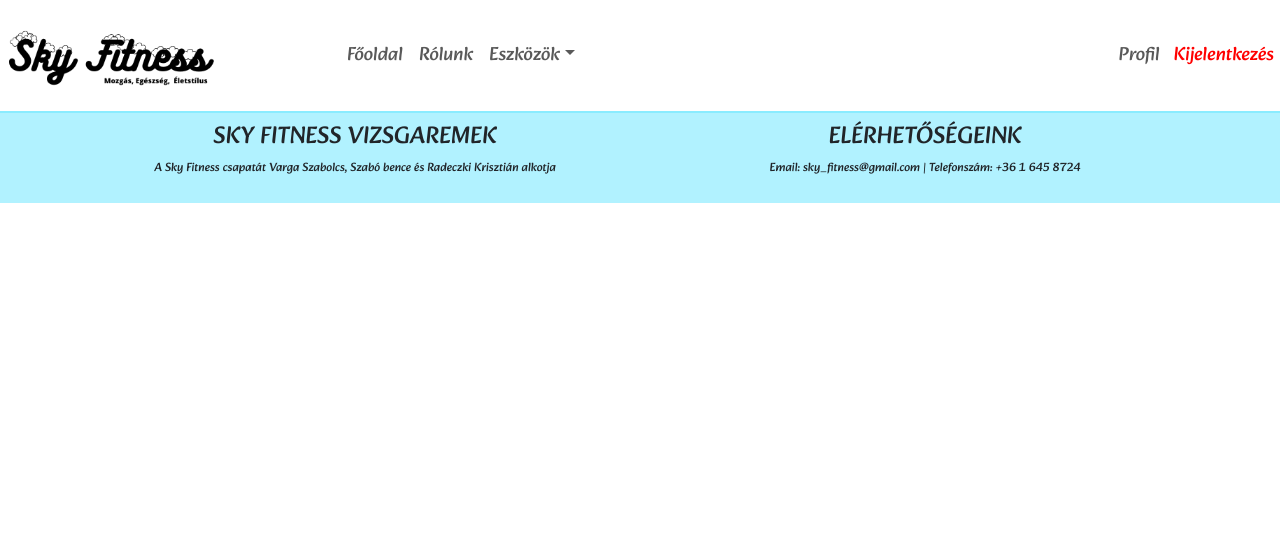
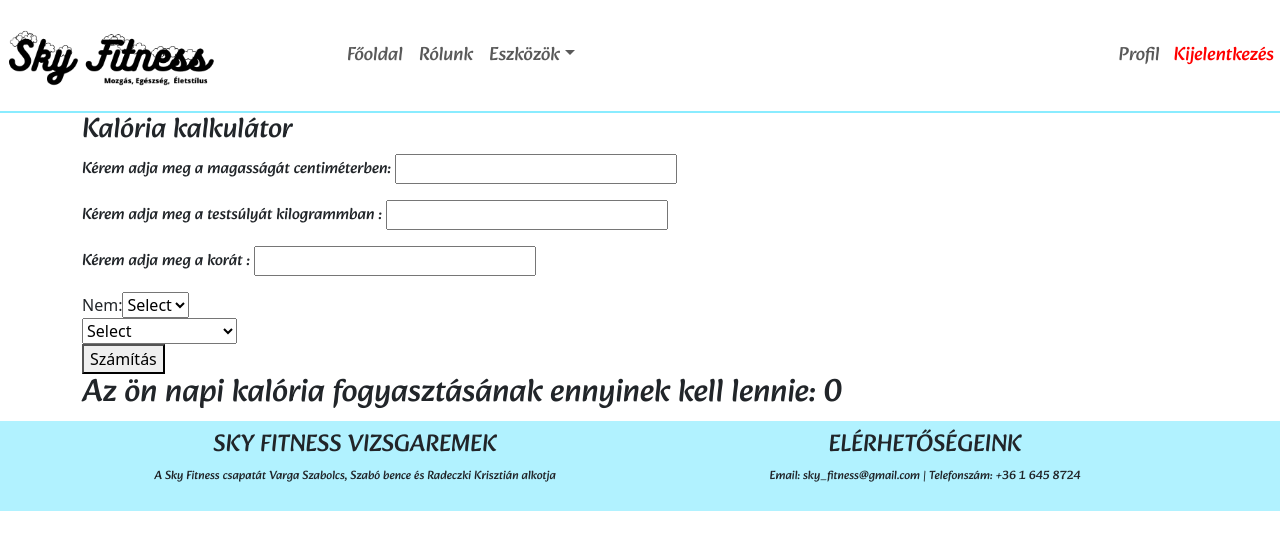
Before and after one commit to rkisztian/vizsgaremek-frontend, a React (Create React App) app: page /kaloria in a window 1280 px wide. Shown: the top 550 px of the page. Built offline with nearby package versions, Linux system fonts and the light colour scheme; the HTML template or start-up script is replaced by a standard one.

Commit message:
Kalória kalk.

```diff
--- a/src/Pages/BMIcalculator.tsx
+++ b/src/Pages/BMIcalculator.tsx
@@ -2,6 +2,7 @@ import { ChangeEvent, Component, FormEvent } from "react";
 import Footer from "../Components/Footer";
 import Header from "../Components/Header";
 import "bootstrap/dist/css/bootstrap.css"
+import { Container } from "react-bootstrap";
 
 
 
@@ -61,7 +62,8 @@ export default class BMIcalculator extends Component<{}, State> {
     }
 
     render(){
-        return <div>
+        return<Container>
+            <div>
 
             <section className="BMIPage">
                 <form>
@@ -114,5 +116,6 @@ export default class BMIcalculator extends Component<{}, State> {
             </section>
 
         </div>
+        </Container>
     }
 }
--- a/src/Pages/CalorieCalculator.tsx
+++ b/src/Pages/CalorieCalculator.tsx
@@ -1,70 +1,122 @@
-import { Component } from "react";
+import { ChangeEvent, Component, FormEvent } from "react";
 import Footer from "../Components/Footer";
 import Header from "../Components/Header";
 import "bootstrap/dist/css/bootstrap.css"
+import { Container } from "react-bootstrap";
+import { runInThisContext } from "vm";
+
+interface IState{
+  suly: number,
+  magassag: number,
+  kor: number,
+  nem: string,
+  aktivitas: string,
+  napikaloria: number,
 
 
-interface IState {
-    weight: number;
-    height: number;
-    age: number;
-    gender: string;
-    activityLevel: string;
-    dailyCalories: number;
 }
+
 export default class Caloriecalculator extends Component<{}, IState> {
 
     constructor(props: {}) {
       super(props);
-        this.state = {
-            weight: 0,
-            height: 0,
-            age: 0,
-            gender: '',
-            activityLevel: '',
-            dailyCalories: 0
+      this.state= {
+        magassag: 0,
+        suly: 0,
+        kor: 0,
+        nem: '',
+        aktivitas: '',
+        napikaloria: 0,
       };
     }
 
-      /**
-       * handleInputChange = (event: React.ChangeEvent<HTMLInputElement>) => {
+    handleInputChange = (event: React.ChangeEvent<HTMLInputElement> | React.ChangeEvent<HTMLSelectElement>) => {
       const { name, value } = event.target;
-        this.setState({ [name]: value } as Pick<IState, keyof IState>);
+      this.setState(prevState => ({
+        ...prevState,
+        [name]: value
+      }));
     };
-       */
 
 
 
-      calculateCalories = () => {
-        const { weight, height, age, gender, activityLevel } = this.state;
-        let dailyCalories = 0;
 
-        if (gender === 'male') {
-          dailyCalories = 10 * weight + 6.25 * height - 5 * age + 5;
-        } else if (gender === 'female') {
-          dailyCalories = 10 * weight + 6.25 * height - 5 * age - 161;
+    kaloriaSzamitas = (e: FormEvent) => {
+      e.preventDefault()
+
+      const { suly, magassag, kor, nem, aktivitas} = this.state;
+      let napiKaloria = 0;
+
+
+
+      if(nem  === 'ferfi') {
+        napiKaloria = 10 * suly + 6.25 * magassag - 5 * kor + 5;
+      } else if(nem === 'no') {
+        napiKaloria = 10 * suly + 6.25 * magassag - 5 * kor - 161;
       }
 
-        if (activityLevel === 'sedentary') {
-          dailyCalories *= 1.2;
-        } else if (activityLevel === 'lightlyActive') {
-          dailyCalories *= 1.375;
-        } else if (activityLevel === 'moderatelyActive') {
-          dailyCalories *= 1.55;
-        } else if (activityLevel === 'veryActive') {
-          dailyCalories *= 1.725;
-        } else if (activityLevel === 'extraActive') {
-          dailyCalories *= 1.9;
+
+      if(aktivitas === 'ulomunka') {
+        napiKaloria *= 1.2;
+      }
+      else if(aktivitas === "enyhenAktiv"){
+        napiKaloria *= 1.375;
+      }
+      else if(aktivitas === "mersekeltenAktiv"){
+        napiKaloria *= 1.375;
+      }
+      else if(aktivitas === "nagyonAktiv"){
+        napiKaloria *= 1.375;
+      }
+      else if(aktivitas === "extraAktiv"){
+        napiKaloria *= 1.375;
       }
 
-        this.setState({ dailyCalories });
-      };
+      this.setState({ napikaloria : napiKaloria });
+    }
+
 
     render(){
-        const { weight, height, age, gender, activityLevel, dailyCalories } = this.state;
-        return <div>
+        const { suly, magassag, nem, kor, aktivitas, napikaloria } = this.state;
+        return <Container>
+          <form>
+            <h3>Kalória kalkulátor</h3>
+            <div className="col-xx-xx">
+                  <p> Kérem adja meg a magasságát centiméterben: <input type="number"   onChange={this.handleInputChange} /> </p>
+            </div>
+            <div className="form-outline-mb4">
+                  <p> Kérem adja meg a testsúlyát kilogrammban : <input type="number"  onChange={this.handleInputChange} /></p>
+            </div>
+            <div className="form-outline-mb4">
+                  <p> Kérem adja meg a korát : <input type="number"  onChange={this.handleInputChange} /></p>
+            </div>
 
+            <label>
+              Nem:
+            <select name="nem" onChange={this.handleInputChange}>
+              <option value="">Select</option>
+              <option value="male">Férfi</option>
+              <option value="female">Nő</option>
+             </select>
+            </label>
+              <br />
+            <label>
+              <select name="aktivitas" onChange={this.handleInputChange}>
+                <option value="">Select</option>
+                <option value="ulomunka">Ülőmunka</option>
+                <option value="enyhenAktiv">Enyhén aktív</option>
+                <option value="mersekeltenAktiv">Mérsékelten aktív</option>
+                <option value="nagyonAktiv">Nagyon aktív</option>
+                <option value="extraAktiv">Extra aktív</option>
 
-        </div>
+              </select>
+
+            </label>
+            <br />
+            <button onClick={this.kaloriaSzamitas}>Számítás</button>
+          </form>
+
+          <h2>Az ön napi kalória fogyasztásának ennyinek kell lennie: <span>{napikaloria}</span></h2>
+        </Container>
     }
 }
```
Lines whose indentation alone changed are shown as unchanged.
